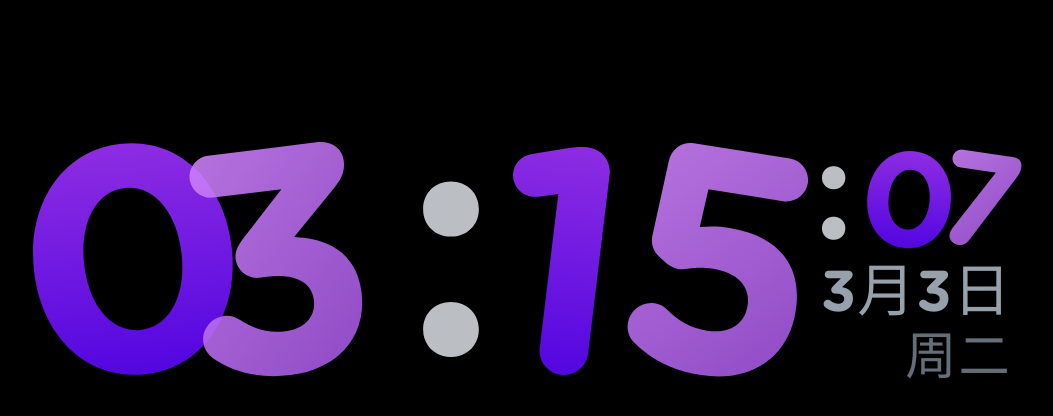
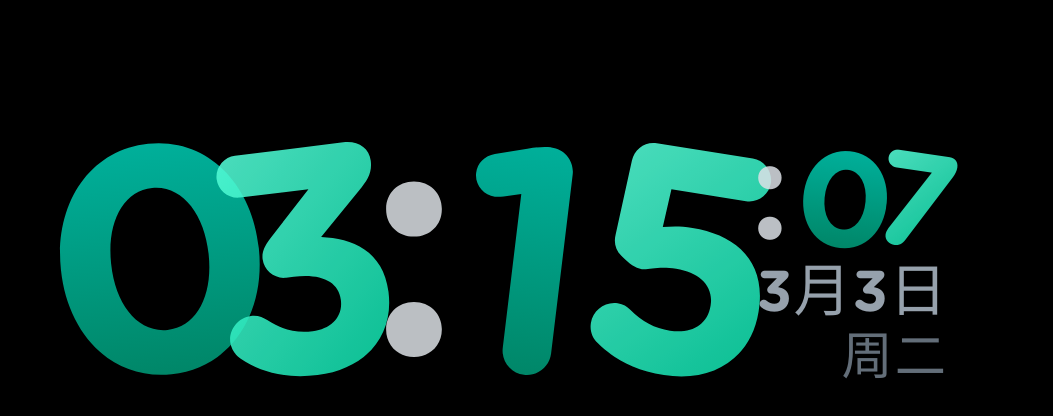
Before and after one commit to stariveer/burn-protection-screen-clock, a Vue app: page / in a window 1280 px wide. Shown: the top 416 px of the page, without its empty margins (32-1085 px from the left). Built offline with nearby package versions, Linux system fonts and the light colour scheme.

Commit message:
fix: 调整时钟显示中冒号的间距并添加 z-index。

```diff
--- a/src/components/ClockDisplay.vue
+++ b/src/components/ClockDisplay.vue
@@ -20,6 +20,8 @@
     green: { dark: ["#00b09b", "#008060"], light: ["#5cffdb", "#00d4a1"] },
     orange: { dark: ["#ff512f", "#dd2476"], light: ["#fca584", "#fc75a0"] },
     red: { dark: ["#cb2d3e", "#9e0e20"], light: ["#ff758c", "#ff3e5b"] },
+    pink: { dark: ["#ec4899", "#be185d"], light: ["#fbcfe8", "#f472b6"] },
+    cyan: { dark: ["#0891b2", "#155e75"], light: ["#a5f3fc", "#22d3ee"] },
   };
   const colorPool = Object.keys(colorThemes);
   const currentColor = ref("blue");
@@ -244,15 +246,16 @@
   }
 
   .colon {
-    margin: 0 -0.2em 0 0.2em;
+    margin: 0 -0.2em 0 0;
     color: rgba(220, 225, 230, 0.85);
     font-family: "Gotham Rounded", sans-serif;
     align-self: center;
     transform: translateY(-0.05em);
+    z-index: 3;
   }
 
   .colon-sm {
     font-size: 0.42em;
-    margin: 0 0 0 0.3em;
+    margin: 0 0 0 0.1em;
   }
 </style>
--- a/src/components/ConfigPanel.vue
+++ b/src/components/ConfigPanel.vue
@@ -30,6 +30,8 @@
     green: "linear-gradient(135deg, #5cffdb, #00d4a1)",
     orange: "linear-gradient(135deg, #fca584, #fc75a0)",
     red: "linear-gradient(135deg, #ff758c, #ff3e5b)",
+    pink: "linear-gradient(135deg, #fbcfe8, #f472b6)",
+    cyan: "linear-gradient(135deg, #a5f3fc, #22d3ee)",
   };
 </script>
 
@@ -61,6 +63,8 @@
                   'green', // 绿色
                   'orange', // 橙色
                   'red', // 红色
+                  'pink', // 粉色
+                  'cyan', // 青色
                 ]"
                 :key="c"
                 :class="[
```
Also changed, not shown: 2 other files (tests, documents, lock files or other folders).
